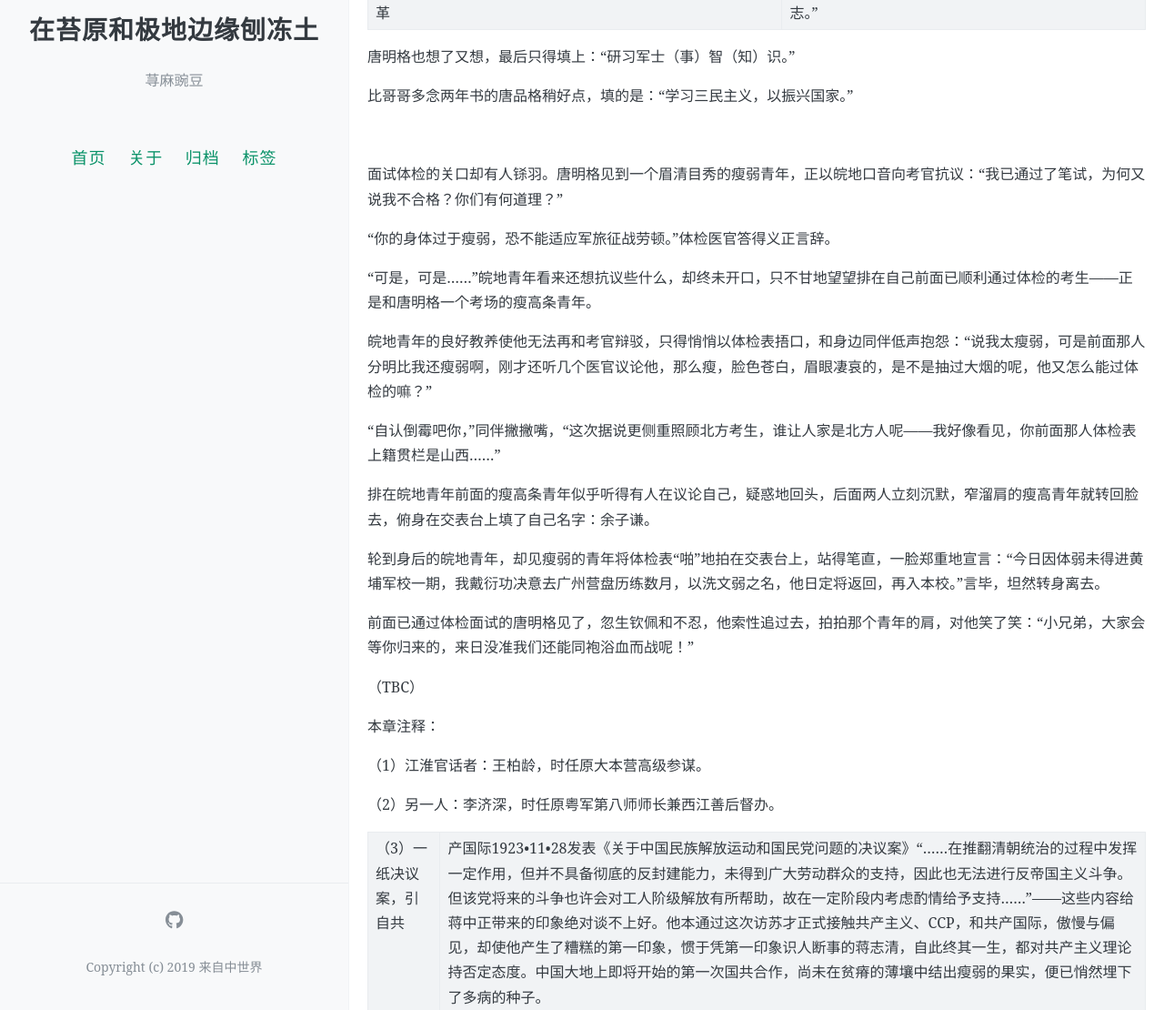
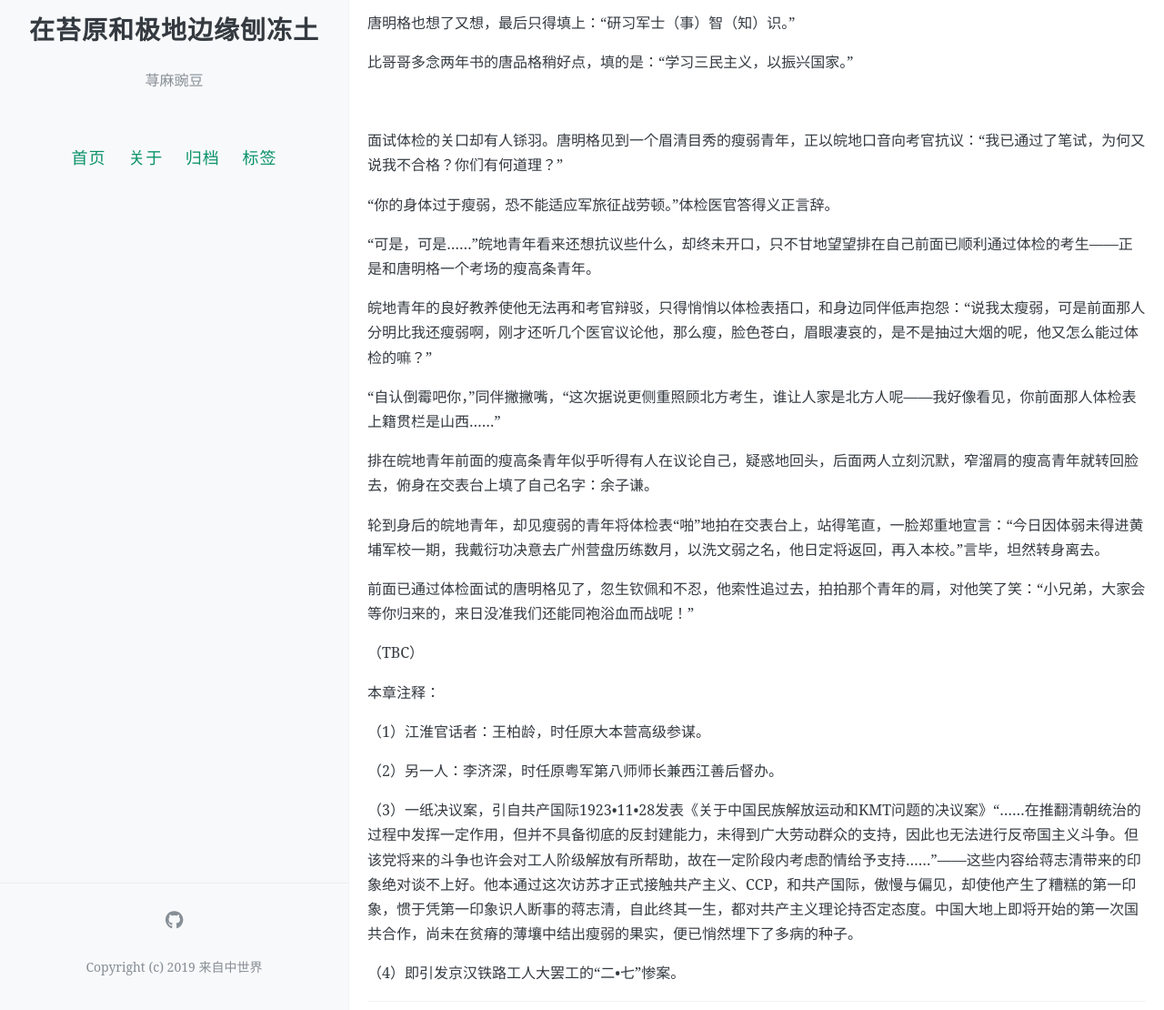
Before and after one commit to qianmawandou/frozenground06, a Jekyll site: the page built from _posts/2022-04-10-chapter05.md, in a window 1280 px wide and 1400 px high, scrolled down 3656 px. Shown: the part 290-1400 px from the top of the window at 91% size. Built offline with Jekyll 4.4.1, drawn with Linux system fonts in a browser that asks for light colours; comment, search, counter and statistics services are not loaded; some of the changed text lies outside the part shown.

Commit message:
Update 2022-04-10-chapter05.md

```diff
--- a/_posts/2022-04-10-chapter05.md
+++ b/_posts/2022-04-10-chapter05.md
@@ -106,7 +106,7 @@ comments: true
 
 上批已录取的考生中，贺璞生填写的是：“慨国事日非草菅在即，使班超投军从戎之言，感兴亡匹夫有责之义，素有志未违，前值本校开办，故矢志弃文就武，投入本校以备日后为国为民捐躯之际。”
 
-这批备取考生中，于秋毫想了想，还是决定写上：“因先亲为革|命所牺牲，余要入本校，是为继续先父革命未竟之志。”
+这批备取考生中，于秋毫想了想，还是决定写上：“因先亲为革命所牺牲，余要入本校，是为继续先父革命未竟之志。”
 
 唐明格也想了又想，最后只得填上：“研习军士（事）智（知）识。”
 
@@ -138,6 +138,6 @@ comments: true
 
 （2）另一人：李济深，时任原粤军第八师师长兼西江善后督办。
 
-（3）一纸决议案，引自共|产国际1923•11•28发表《关于中国民族解放运动和国民党问题的决议案》“……在推翻清朝统治的过程中发挥一定作用，但并不具备彻底的反封建能力，未得到广大劳动群众的支持，因此也无法进行反帝国主义斗争。但该党将来的斗争也许会对工人阶级解放有所帮助，故在一定阶段内考虑酌情给予支持……”——这些内容给蒋中正带来的印象绝对谈不上好。他本通过这次访苏才正式接触共产主义、CCP，和共产国际，傲慢与偏见，却使他产生了糟糕的第一印象，惯于凭第一印象识人断事的蒋志清，自此终其一生，都对共产主义理论持否定态度。中国大地上即将开始的第一次国共合作，尚未在贫瘠的薄壤中结出瘦弱的果实，便已悄然埋下了多病的种子。
+（3）一纸决议案，引自共产国际1923•11•28发表《关于中国民族解放运动和KMT问题的决议案》“……在推翻清朝统治的过程中发挥一定作用，但并不具备彻底的反封建能力，未得到广大劳动群众的支持，因此也无法进行反帝国主义斗争。但该党将来的斗争也许会对工人阶级解放有所帮助，故在一定阶段内考虑酌情给予支持……”——这些内容给蒋志清带来的印象绝对谈不上好。他本通过这次访苏才正式接触共产主义、CCP，和共产国际，傲慢与偏见，却使他产生了糟糕的第一印象，惯于凭第一印象识人断事的蒋志清，自此终其一生，都对共产主义理论持否定态度。中国大地上即将开始的第一次国共合作，尚未在贫瘠的薄壤中结出瘦弱的果实，便已悄然埋下了多病的种子。
 
 （4）即引发京汉铁路工人大罢工的“二•七”惨案。
```
